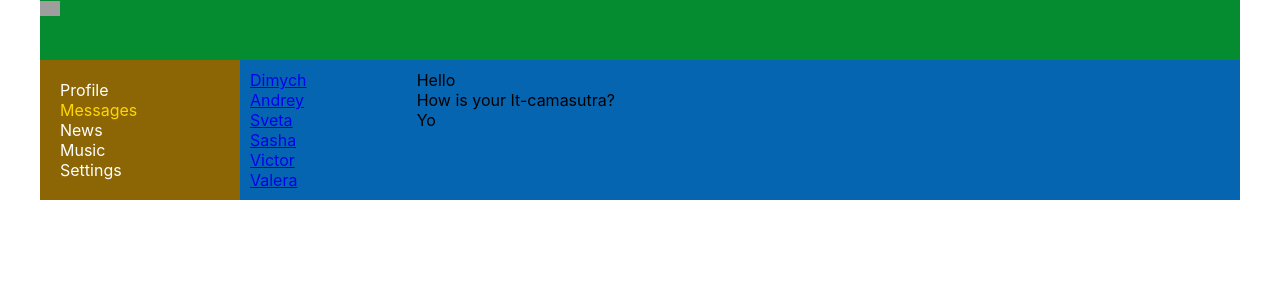
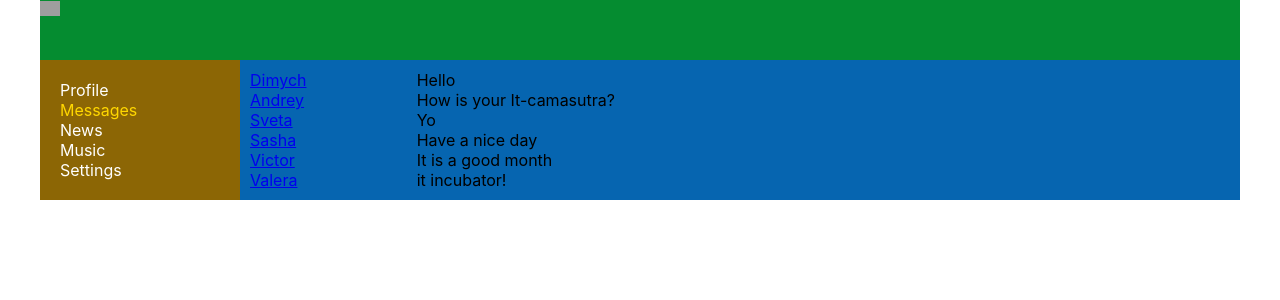
Before and after one commit to Dadeev/samurai-way, a React (Create React App) app: page /dialogs in a window 1280 px wide. Shown: the top 300 px of the page. Built offline with nearby package versions, Linux system fonts and the light colour scheme; grey boxes are pictures that could not be loaded.

Commit message:
refactor: implement method map for some data

```diff
--- a/src/Components/Dialogs/Dialogs.tsx
+++ b/src/Components/Dialogs/Dialogs.tsx
@@ -26,22 +26,50 @@ const Message: React.FC<MessageType> = (props) => {
     )
 }
 
+type dialogsDataType = {
+    id: number
+    name: string
+}
 
+type messagesDataType = {
+    id: number
+    message: string
+}
 export const Dialogs = () => {
+
+    let dialogsData: dialogsDataType[] = [
+        {id: 1, name: 'Dimych'},
+        {id: 2, name: 'Andrey'},
+        {id: 3, name: 'Sveta'},
+        {id: 4, name: 'Sasha'},
+        {id: 5, name: 'Victor'},
+        {id: 6, name: 'Valera'},
+    ]
+
+    let messagesData: messagesDataType[] = [
+        {id: 1, message: 'Hello'},
+        {id: 2, message: 'How is your It-camasutra?'},
+        {id: 3, message: 'Yo'},
+        {id: 4, message: 'Have a nice day'},
+        {id: 5, message: 'It is a good month'},
+        {id: 6, message: 'it incubator!'},
+    ]
+
     return (
         <div className={s.dialogs}>
             <div className={s.dialogsItems}>
-                <DialogItem name={'Dimych'} id={1}/>
-                <DialogItem name={'Andrey'} id={2}/>
-                <DialogItem name={'Sveta'} id={3}/>
-                <DialogItem name={'Sasha'} id={4}/>
-                <DialogItem name={'Victor'} id={5}/>
-                <DialogItem name={'Valera'} id={6}/>
+                {dialogsData.map((el) => {
+                    return (
+                        <DialogItem key={el.id} name={el.name} id={el.id}/>
+                    )
+                })}
             </div>
             <div className={s.messages}>
-                <Message message={'Hello'}/>
-                <Message message={'How is your It-camasutra?'}/>
-                <Message message={'Yo'}/>
+                {messagesData.map((el) => {
+                    return (
+                        <Message key={el.id} message={el.message}/>
+                    )
+                })}
             </div>
         </div>
     )
```
